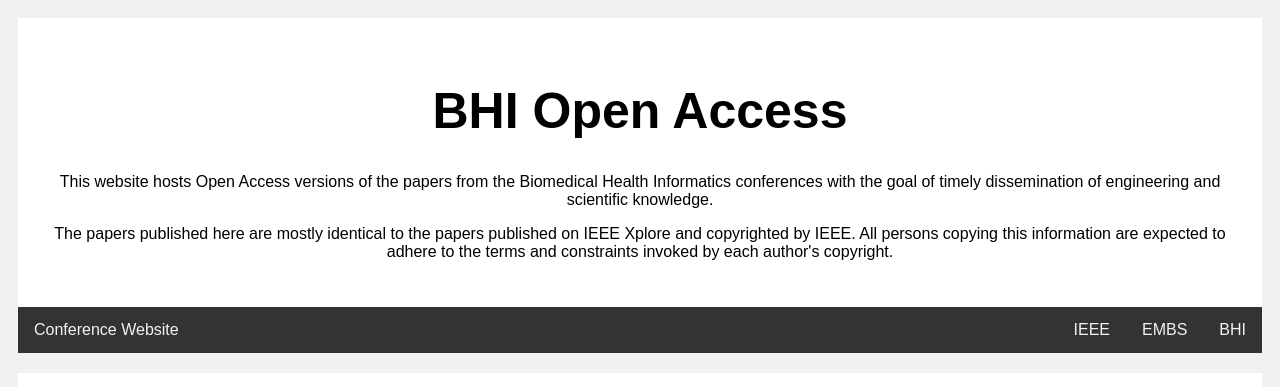
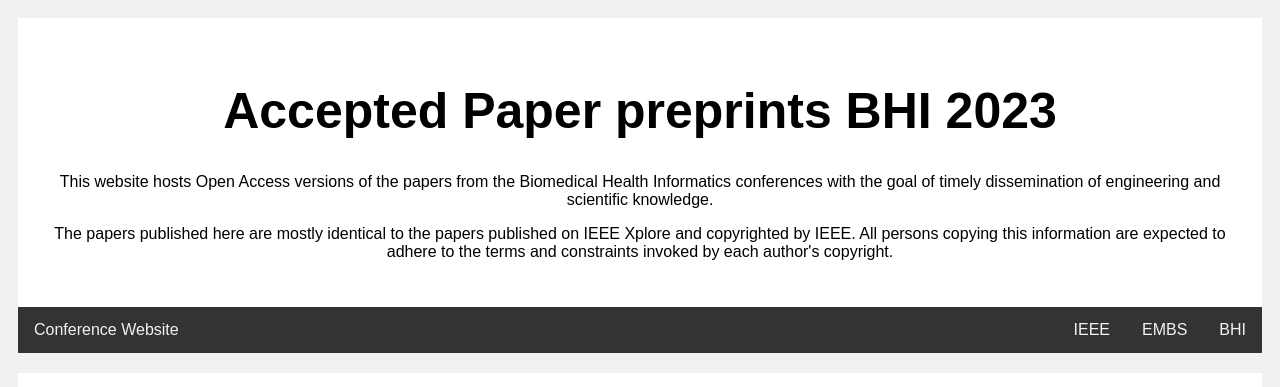
Before and after one commit to bhiconference/BHI2023, a plain HTML site: page index.html in a window 1280 px wide. Shown: the top 387 px of the page. Drawn offline with Linux system fonts and the light colour scheme.

Commit message:
Update index.html

```diff
--- a/index.html
+++ b/index.html
@@ -113,7 +113,7 @@ body {
 </style> </head>
   <body>
     <div class="header">
-      <h1>BHI Open Access</h1>
+      <h1>Accepted Paper preprints BHI 2023</h1>
       <p>This website hosts Open Access versions of the papers from the
         Biomedical Health Informatics conferences with the goal of timely
         dissemination of engineering and scientific knowledge.</p>
```
